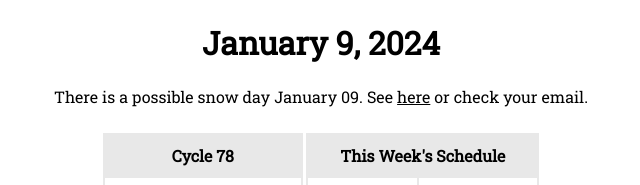
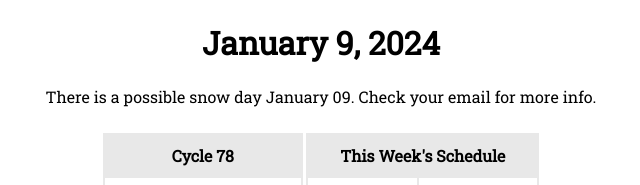
Before and after one commit to navickasm/hphscycle, a website: page index.html in a window 1280 px wide. Shown: the top 185 px of the page, 319-959 px from the left. Drawn offline with Linux system fonts and the light colour scheme.

Commit message:
Snow day and week update

```diff
--- a/index.html
+++ b/index.html
@@ -17,7 +17,7 @@
     <h1 id="title"></h1>
     <h2 id="subtitle"></h2>
     <div class="snowdaybanner">
-        <p>There is a possible snow day January 09. See <a href="https://www.emergencyclosingcenter.com  ">here</a> or check your email.</p>
+        <p>There is a possible snow day January 09. Check your email for more info.</p>
     </div>
   </div>
 
```
